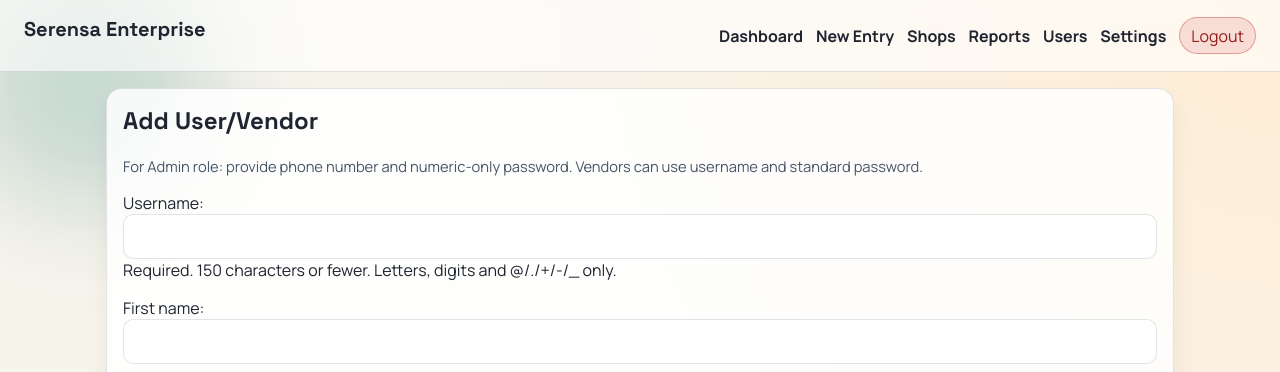
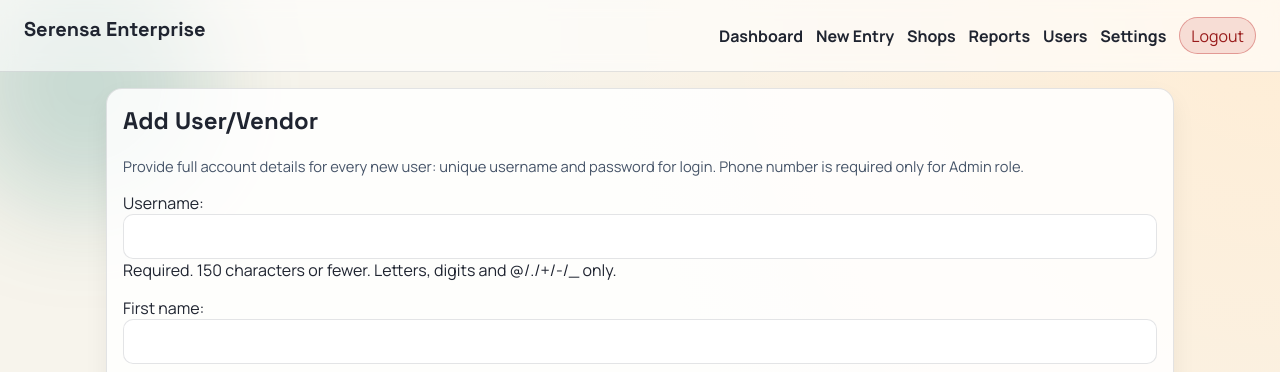
Before and after one commit to wakoTheDev/serensa, a Django app: page /users/new/ in a window 1280 px wide. Shown: the top 372 px of the page. Run offline with Django 5.2, Linux system fonts and the light colour scheme; a user stored in the database is signed in; data comes from the database, SQL or seed files in the repository; data that the repository does not hold is empty.

Commit message:
creating user fix

```diff
--- a/sensa/forms.py
+++ b/sensa/forms.py
@@ -276,16 +276,17 @@ class UserManagementForm(forms.ModelForm):
     def clean(self):
         cleaned_data = super().clean()
         role = cleaned_data.get("role")
-        password = cleaned_data.get("password", "")
+        username = (cleaned_data.get("username") or "").strip()
         phone_number = (cleaned_data.get("phone_number") or "").strip()
+
+        if not username:
+            self.add_error("username", "Username is required.")
 
         if role == UserProfile.ADMIN:
             if not phone_number:
                 self.add_error("phone_number", "Phone number is required for admin accounts.")
             elif not phone_number.isdigit():
                 self.add_error("phone_number", "Phone number must contain numbers only.")
-            if password and not password.isdigit():
-                self.add_error("password", "Admin password must contain numbers only.")
 
             existing_profile = UserProfile.objects.filter(phone_number=phone_number).first()
             if existing_profile:
@@ -303,9 +304,8 @@ class UserManagementForm(forms.ModelForm):
         phone_number = (self.cleaned_data.get("phone_number") or "").strip()
         shops = self.cleaned_data["assigned_shops"]
 
-        if role == UserProfile.ADMIN:
-            user.username = phone_number
-            user.is_staff = True
+        user.username = (self.cleaned_data.get("username") or "").strip()
+        user.is_staff = role == UserProfile.ADMIN
 
         user.set_password(password)
         if commit:
@@ -368,9 +368,7 @@ class UserRoleUpdateForm(forms.Form):
         self.profile.save()
         self.profile.assigned_shops.set(self.cleaned_data["assigned_shops"])
         self.profile.user.is_active = self.cleaned_data["is_active"]
-        if self.profile.role == UserProfile.ADMIN:
-            self.profile.user.username = self.profile.phone_number
-            self.profile.user.is_staff = True
+        self.profile.user.is_staff = self.profile.role == UserProfile.ADMIN
         self.profile.user.save()
         return self.profile
 
--- a/sensa/templates/sensa/user_form.html
+++ b/sensa/templates/sensa/user_form.html
@@ -3,7 +3,7 @@
 {% block content %}
 <section class="panel">
     <h2>{{ title }}</h2>
-    <p class="muted">For Admin role: provide phone number and numeric-only password. Vendors can use username and standard password.</p>
+    <p class="muted">Provide full account details for every new user: unique username and password for login. Phone number is required only for Admin role.</p>
     <form method="post" class="form-grid">
         {% csrf_token %}
         {{ form.as_p }}
```
